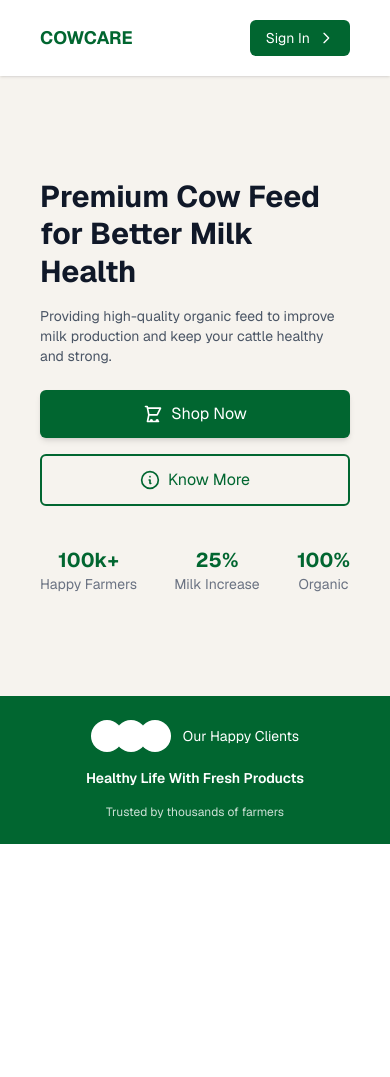
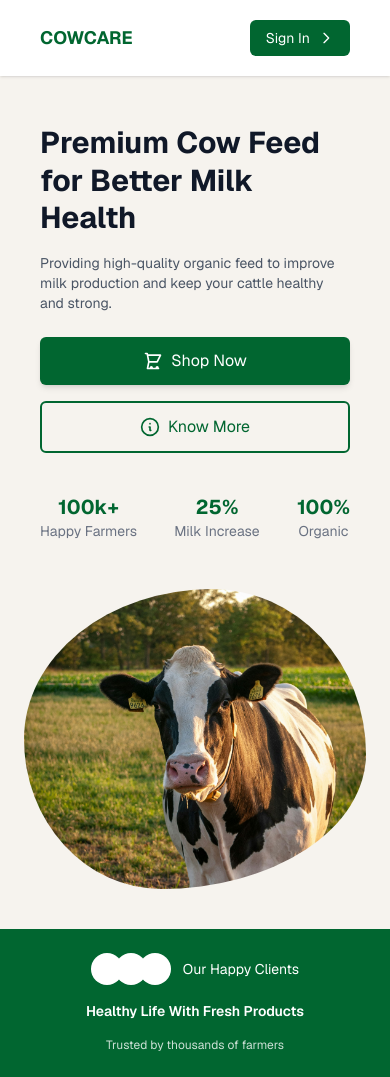
Before and after one commit to Clement-coder/Jaja_clone, a Next.js app: page / in a window 390 px wide. Before the commit the page ends 844 px from the top, so only its background shows below. Built offline with nearby package versions, Linux system fonts and the light colour scheme.

Commit message:
fix: make cow image responsive on mobile and zoom

```diff
--- a/app/page.tsx
+++ b/app/page.tsx
@@ -94,10 +94,26 @@ export default function Home() {
         <div className="hidden md:block" />
       </section>
 
+      {/* MOBILE IMAGE — visible only below md */}
+      <motion.div
+        initial={{ opacity: 0, y: 30 }}
+        animate={{ opacity: 1, y: 0 }}
+        transition={{ duration: 0.8 }}
+        className="flex md:hidden justify-center px-6 pb-10"
+      >
+        <div
+          className="w-full max-w-sm h-[300px] overflow-hidden"
+          style={{ borderRadius: "55% 45% 60% 40% / 50% 55% 45% 50%" }}
+        >
+          {/* eslint-disable-next-line @next/next/no-img-element */}
+          <img src="/cow.jpg" alt="Cow" className="w-full h-full object-cover" />
+        </div>
+      </motion.div>
+
       {/* BOTTOM BANNER + overlapping image wrapper */}
       <div className="relative">
 
-        {/* COW IMAGE — overlaps hero into banner */}
+        {/* COW IMAGE — overlaps hero into banner, desktop only */}
         <motion.div
           initial={{ opacity: 0, x: 60 }}
           animate={{ opacity: 1, x: 0 }}
@@ -105,7 +121,7 @@ export default function Home() {
           className="hidden md:block absolute right-0 z-10" style={{ top: "-40rem" }}
         >
           <div
-            className="w-[700px] h-[600px] overflow-hidden"
+            className="w-[min(700px,50vw)] h-[600px] overflow-hidden"
             style={{ borderRadius: "55% 45% 60% 40% / 50% 55% 45% 50%" }}
           >
             {/* eslint-disable-next-line @next/next/no-img-element */}
```
